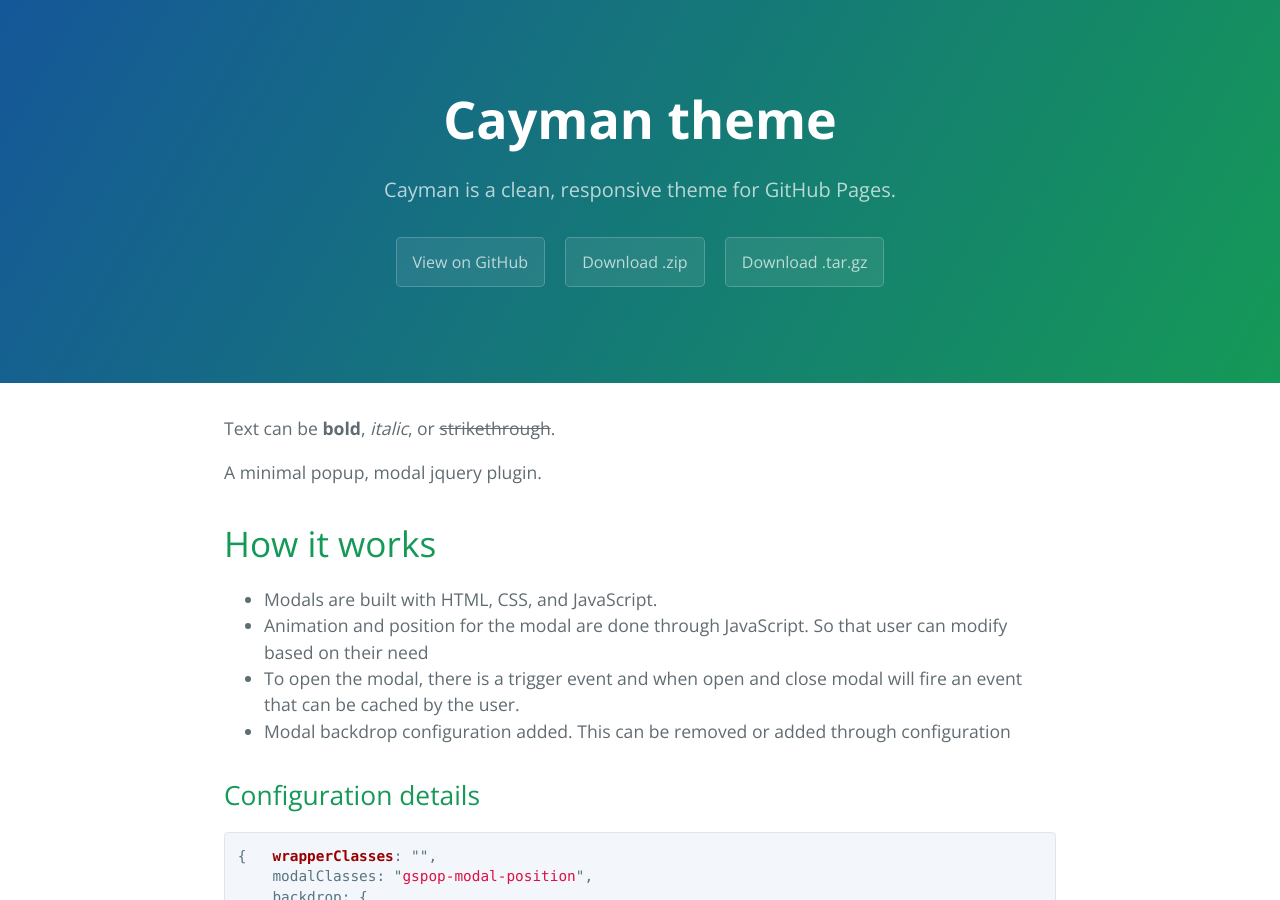
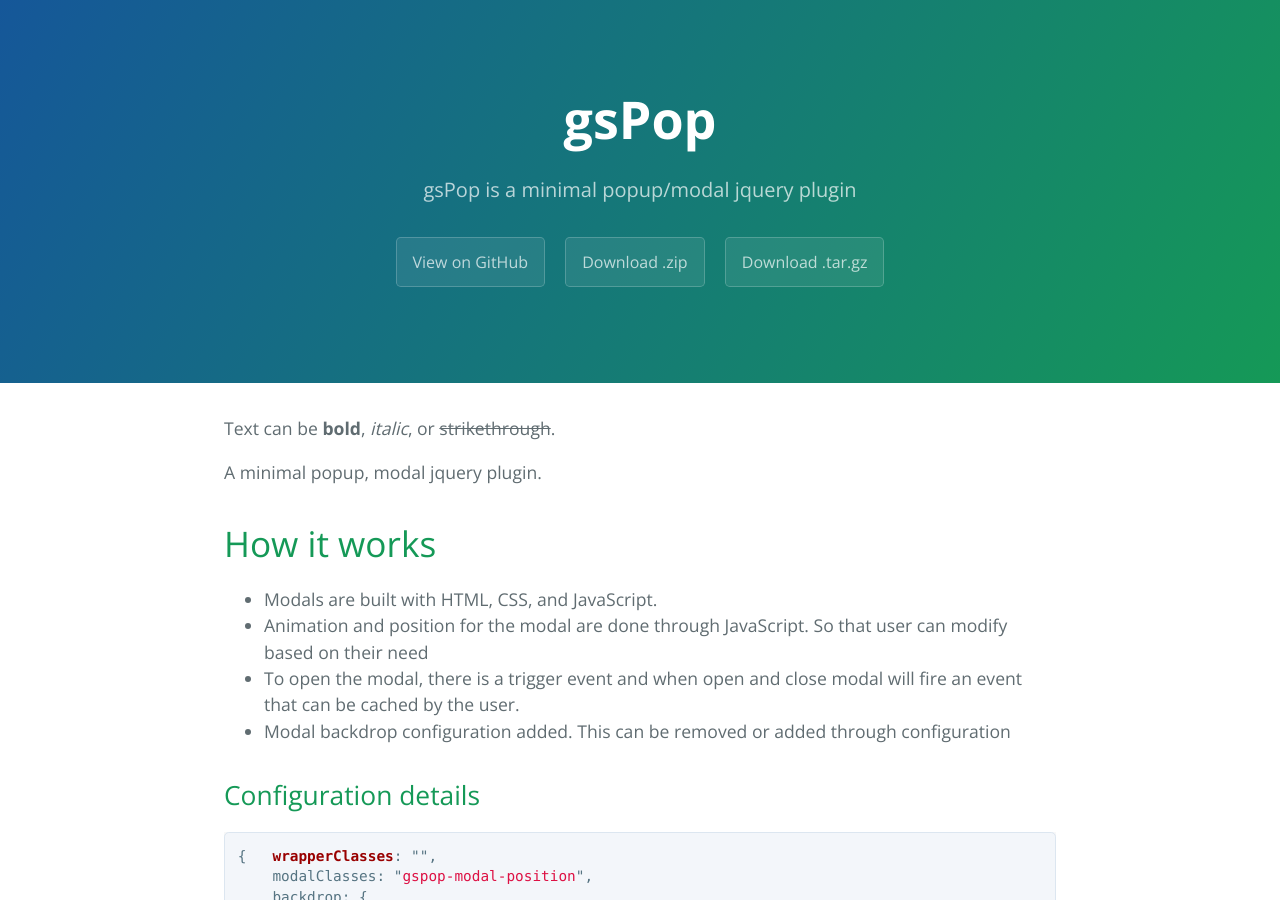
Before and after one commit to shabi1497/gsPop, a Jekyll site: the page built from docs/index.md, in a window 1280 px wide and 900 px high. Built offline with Jekyll 4.4.1, drawn with Linux system fonts in a browser that asks for light colours.

Commit message:
Header details

```diff
--- a/docs/_config.yml
+++ b/docs/_config.yml
@@ -1,5 +1,5 @@
-title: Cayman theme
-description: Cayman is a clean, responsive theme for GitHub Pages.
+title: gsPop
+description: gsPop is a minimal popup/modal jquery plugin
 show_downloads: true
 google_analytics:
 theme: jekyll-theme-cayman
```
